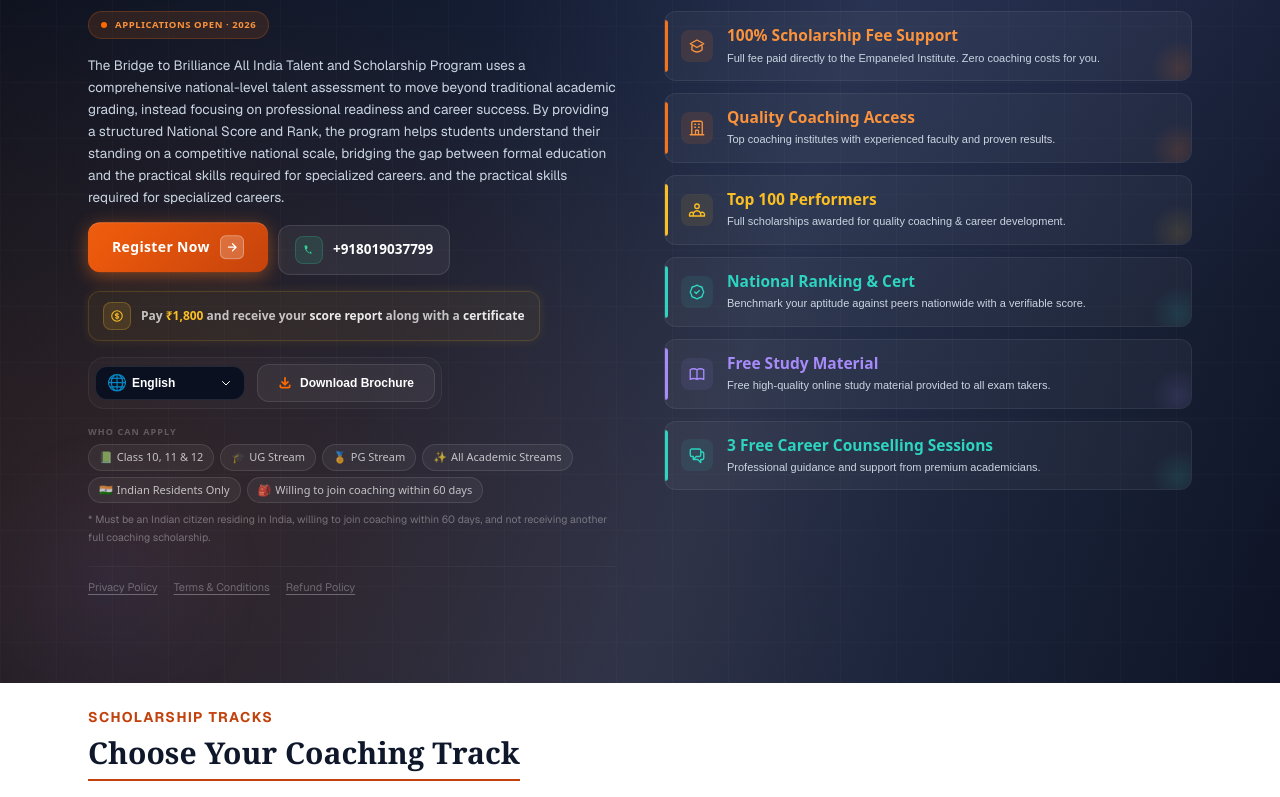
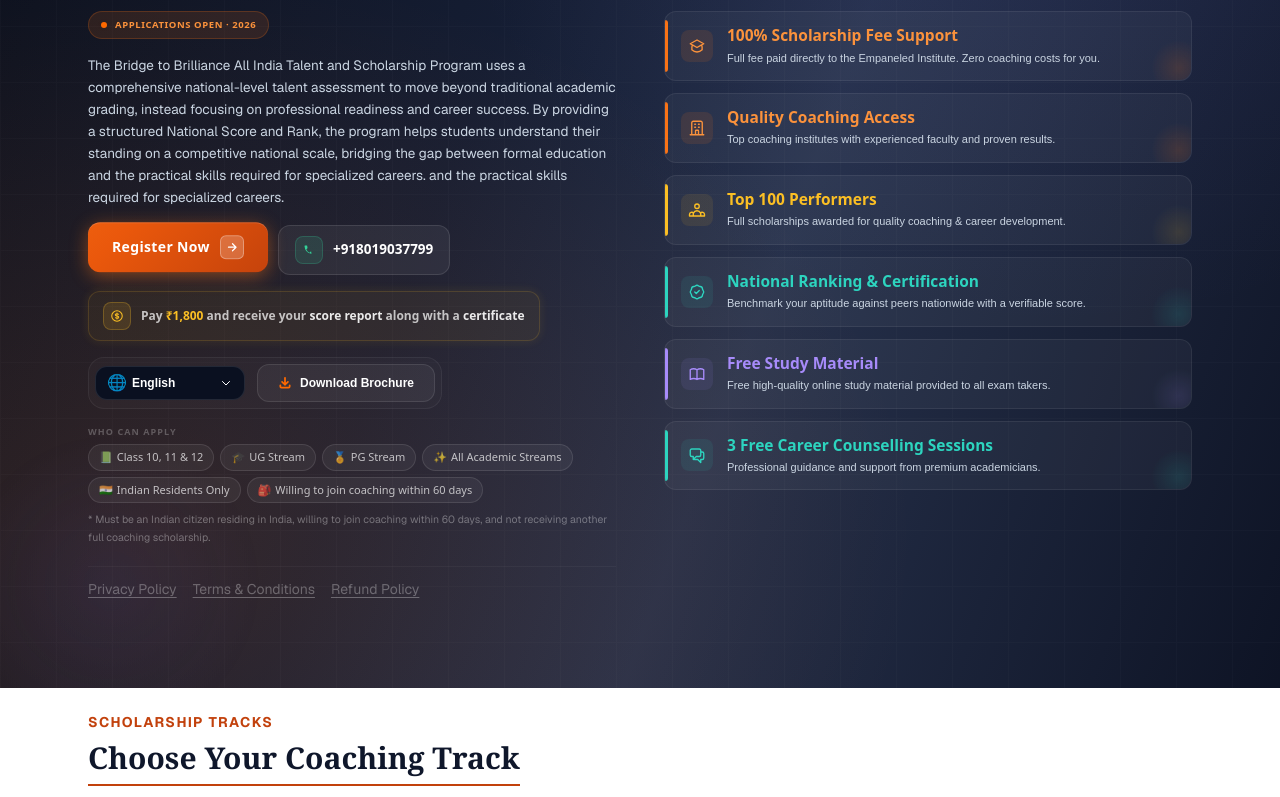
Before and after one commit to ajayaaedtech/adlifetrust-fe, a Next.js app: page / in a window 1280 px wide. Shown: the part 390-1187 px from the top of the page. Built offline with nearby package versions, Linux system fonts and the light colour scheme.

Commit message:
no change

```diff
--- a/src/app/our-policies/privacy-policy/page.jsx
+++ b/src/app/our-policies/privacy-policy/page.jsx
@@ -196,7 +196,7 @@
                 <p className="font-semibold">AD Life Trust – Bridge to Brilliance Talent and Coaching Scholarship Program</p>
                 <p>Hyderabad, Telangana, India</p>
                 <p>Email: <a href="mailto:director@adlifetrust.org.in" className="text-indigo-700 hover:underline">director@adlifetrust.org.in</a></p>
-                <p>Phone: <a href="tel:+918019038899" className="text-indigo-700 hover:underline">+91 80190 38899</a></p>
+                <p>Phone: <a href="tel:+918019037799" className="text-indigo-700 hover:underline">+91 80190 37799</a></p>
                 <p>Website: <a href="https://www.adlifetrust.org.in" target="_blank" rel="noopener noreferrer" className="text-indigo-700 hover:underline">www.adlifetrust.org.in</a></p>
               </div>
             </section>
--- a/src/app/our-policies/refund-policy/page.js
+++ b/src/app/our-policies/refund-policy/page.js
@@ -204,7 +204,7 @@
                 <p className="font-semibold">AD Life Trust – Bridge to Brilliance Talent and Coaching Scholarship Program</p>
                 <p>Hyderabad, Telangana, India</p>
                 <p>Email: <a href="mailto:director@adlifetrust.org.in" className="text-indigo-700 hover:underline">director@adlifetrust.org.in</a></p>
-                {/* <p>Phone: <a href="tel:+918019038899" className="text-indigo-700 hover:underline">+91 80190 38899</a></p> */}
+                <p>Phone: <a href="tel:+918019037799" className="text-indigo-700 hover:underline">+91  8019037799</a></p>
                 <p>Website: <a href="https://www.adlifetrust.org.in" target="_blank" rel="noopener noreferrer" className="text-indigo-700 hover:underline">www.adlifetrust.org.in</a></p>
               </div>
             </section>
--- a/src/app/our-policies/terms-and-conditions/page.js
+++ b/src/app/our-policies/terms-and-conditions/page.js
@@ -227,7 +227,7 @@
                 <p className="font-semibold">AD Life Trust – Bridge to Brilliance Talent and Coaching Scholarship Program</p>
                 <p>Hyderabad, Telangana, India</p>
                 <p>Email: <a href="mailto:director@adlifetrust.org.in" className="text-indigo-700 hover:underline">director@adlifetrust.org.in</a></p>
-                {/* <p>Phone: <a href="tel:+918019038899" className="text-indigo-700 hover:underline">+91 80190 38899</a></p> */}
+                <p>Phone: <a href="tel: +918019037799" className="text-indigo-700 hover:underline">+91 8019037799</a></p>
                 <p>Website: <a href="https://www.adlifetrust.org.in" target="_blank" rel="noopener noreferrer" className="text-indigo-700 hover:underline">www.adlifetrust.org.in</a></p>
               </div>
             </section>
--- a/src/components/educationbanner/UpcomingEducationBanner.js
+++ b/src/components/educationbanner/UpcomingEducationBanner.js
@@ -243,7 +243,7 @@
     { value: "100% Scholarship Fee Support", label: "Full fee paid directly to the Empaneled Institute. Zero coaching costs for you.", accent: "orange", svgPath: "M12 14l9-5-9-5-9 5 9 5zm0 0l6.16-3.422a12.083 12.083 0 01.665 6.479A11.952 11.952 0 0112 20.055a11.952 11.952 0 01-6.824-2.998 12.078 12.078 0 01.665-6.479L12 14z" },
     { value: "Quality Coaching Access", label: "Top coaching institutes with experienced faculty and proven results.", accent: "orange", svgPath: "M19 21V5a2 2 0 00-2-2H7a2 2 0 00-2 2v16m14 0h2m-2 0h-5m-9 0H3m2 0h5M9 7h1m-1 4h1m4-4h1m-1 4h1m-5 10v-5a1 1 0 011-1h2a1 1 0 011 1v5m-4 0h4" },
     { value: "Top 100 Performers", label: "Full scholarships awarded for quality coaching & career development.", accent: "gold", svgPath: "M17 20h5v-2a3 3 0 00-5.356-1.857M17 20H7m10 0v-2c0-.656-.126-1.283-.356-1.857M7 20H2v-2a3 3 0 015.356-1.857M7 20v-2c0-.656.126-1.283.356-1.857m0 0a5.002 5.002 0 019.288 0M15 7a3 3 0 11-6 0 3 3 0 016 0z" },
-    { value: "National Ranking & Cert", label: "Benchmark your aptitude against peers nationwide with a verifiable score.", accent: "teal", svgPath: "M9 12l2 2 4-4M7.835 4.697a3.42 3.42 0 001.946-.806 3.42 3.42 0 014.438 0 3.42 3.42 0 001.946.806 3.42 3.42 0 013.138 3.138 3.42 3.42 0 00.806 1.946 3.42 3.42 0 010 4.438 3.42 3.42 0 00-.806 1.946 3.42 3.42 0 01-3.138 3.138 3.42 3.42 0 00-1.946.806 3.42 3.42 0 01-4.438 0 3.42 3.42 0 00-1.946-.806 3.42 3.42 0 01-3.138-3.138 3.42 3.42 0 00-.806-1.946 3.42 3.42 0 010-4.438 3.42 3.42 0 00.806-1.946 3.42 3.42 0 013.138-3.138z" },
+    { value: "National Ranking & Certification", label: "Benchmark your aptitude against peers nationwide with a verifiable score.", accent: "teal", svgPath: "M9 12l2 2 4-4M7.835 4.697a3.42 3.42 0 001.946-.806 3.42 3.42 0 014.438 0 3.42 3.42 0 001.946.806 3.42 3.42 0 013.138 3.138 3.42 3.42 0 00.806 1.946 3.42 3.42 0 010 4.438 3.42 3.42 0 00-.806 1.946 3.42 3.42 0 01-3.138 3.138 3.42 3.42 0 00-1.946.806 3.42 3.42 0 01-4.438 0 3.42 3.42 0 00-1.946-.806 3.42 3.42 0 01-3.138-3.138 3.42 3.42 0 00-.806-1.946 3.42 3.42 0 010-4.438 3.42 3.42 0 00.806-1.946 3.42 3.42 0 013.138-3.138z" },
     { value: "Free Study Material", label: "Free high-quality online study material provided to all exam takers.", accent: "violet", svgPath: "M12 6.253v13m0-13C10.832 5.477 9.246 5 7.5 5S4.168 5.477 3 6.253v13C4.168 18.477 5.754 18 7.5 18s3.332.477 4.5 1.253m0-13C13.168 5.477 14.746 5 16.5 5c1.747 0 3.332.477 4.5 1.253v13C19.832 18.477 18.247 18 16.5 18c-1.746 0-3.332.477-4.5 1.253" },
     { value: "3 Free Career Counselling Sessions", label: "Professional guidance and support from premium academicians.", accent: "teal", svgPath: "M17 8h2a2 2 0 012 2v6a2 2 0 01-2 2h-2v4l-4-4H9a1.994 1.994 0 01-1.414-.586m0 0L11 14h4a2 2 0 002-2V6a2 2 0 00-2-2H5a2 2 0 00-2 2v6a2 2 0 002 2h2v4l.586-.586z" }
   ];
@@ -394,16 +394,16 @@
 
               {/* Footer Policy Links */}
               <div className="flex gap-4 mt-1 border-t border-white/[0.04] pt-3">
-                <Link href="/our-policies/privacy-policy" className="text-[11px] text-white/30 hover:text-white/50 underline underline-offset-[3px] transition-colors duration-200 font-sans">
+                <Link href="/our-policies/privacy-policy" className="text-[14px] text-white/30 hover:text-white/50 underline underline-offset-[3px] transition-colors duration-200 font-sans">
                   Privacy Policy
                 </Link>
                 {/* <button onClick={() => setShowTerms(true)} className="text-[11px] text-white/30 hover:text-white/50 underline underline-offset-[3px] transition-colors duration-200 font-sans bg-transparent border-none cursor-pointer p-0">
                   Terms & Conditions
                 </button> */}
-                <Link href="/our-policies/terms-and-conditions" className="text-[11px] text-white/30 hover:text-white/50 underline underline-offset-[3px] transition-colors duration-200 font-sans">
+                <Link href="/our-policies/terms-and-conditions" className="text-[14px] text-white/30 hover:text-white/50 underline underline-offset-[3px] transition-colors duration-200 font-sans">
                   Terms & Conditions
                 </Link>
-                <Link href="/our-policies/refund-policy" className="text-[11px] text-white/30 hover:text-white/50 underline underline-offset-[3px] transition-colors duration-200 font-sans">
+                <Link href="/our-policies/refund-policy" className="text-[14px] text-white/30 hover:text-white/50 underline underline-offset-[3px] transition-colors duration-200 font-sans">
                   Refund Policy
                 </Link>
               </div>
```
